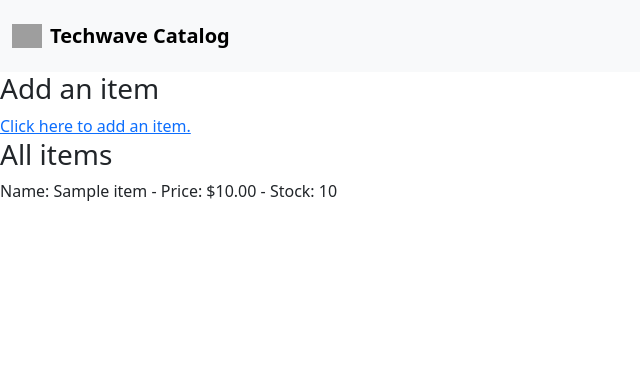
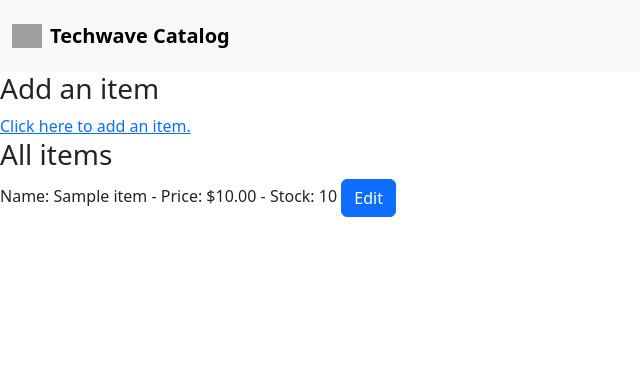
Before and after one commit to kz4killua/techwave, a Django app: page /catalog/ in a window 1280 px wide. Shown: the top 372 px of the page, without its empty margins (0-640 px from the left). Run offline with Django 5.2, Linux system fonts and the light colour scheme; tables that the repository leaves empty hold one stand-in row (values such as "Sample post"); grey boxes are pictures that could not be loaded.

Commit message:
Can Edit item listings

```diff
--- a/catalog/templates/catalog/item_list.html
+++ b/catalog/templates/catalog/item_list.html
@@ -6,7 +6,6 @@
 
 {% block main %}
     <div>
-
         <h3>Add an item</h3>
         <a href="{% url 'catalog:item_create' %}">
             Click here to add an item.
@@ -16,6 +15,7 @@
         {% for item in item_list %}
             <p>
                 Name: {{ item.name }} - Price: ${{ item.price }} - Stock: {{ item.stock }}
+                <a href="{% url 'catalog:edit_item' item.id %}" class="btn btn-primary">Edit</a>
             </p>
         {% empty %}
             <p>No items have been added yet.</p>
```
